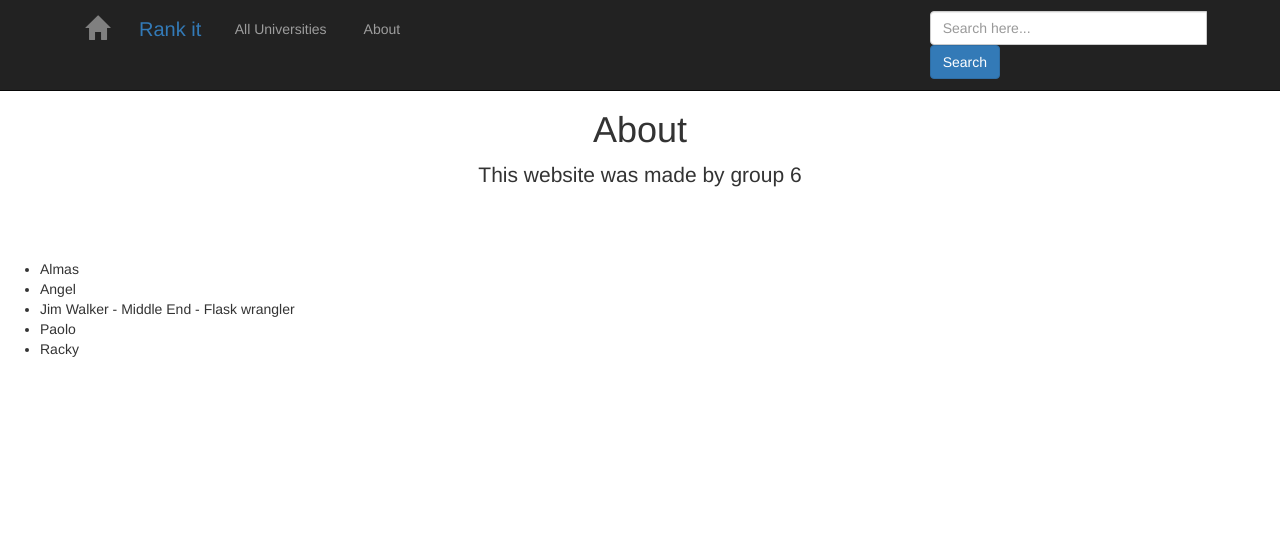
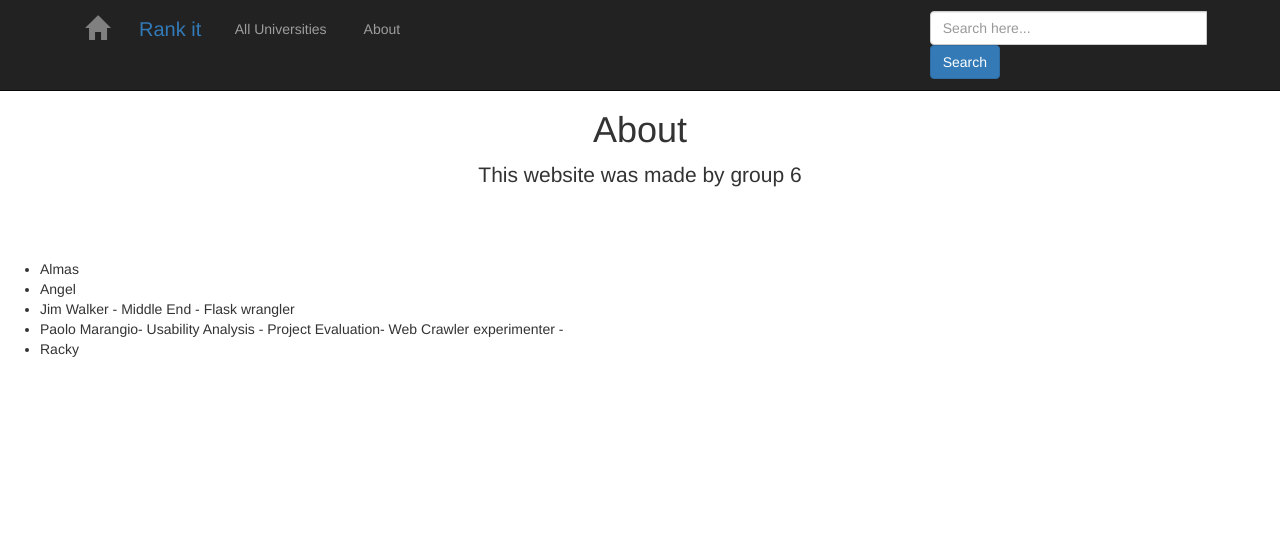
Before and after one commit to Jim-Walk/Software-Development-Assessment, a Flask app: page /about in a window 1280 px wide. Shown: the top 536 px of the page. Run offline with Flask 2, Linux system fonts and the light colour scheme; some libraries are stand-ins or nearby versions.

Commit message:
Added Paolo's info

```diff
--- a/website/templates/about.html
+++ b/website/templates/about.html
@@ -9,7 +9,7 @@
             <li> Almas </li>
             <li> Angel </li>
             <li> Jim Walker - Middle End - Flask wrangler</li>
-            <li> Paolo </li>
+            <li> Paolo Marangio- Usability Analysis - Project Evaluation- Web Crawler experimenter -  </li>
             <li> Racky </li>
         </ul></p>
 {% endblock %}
```
